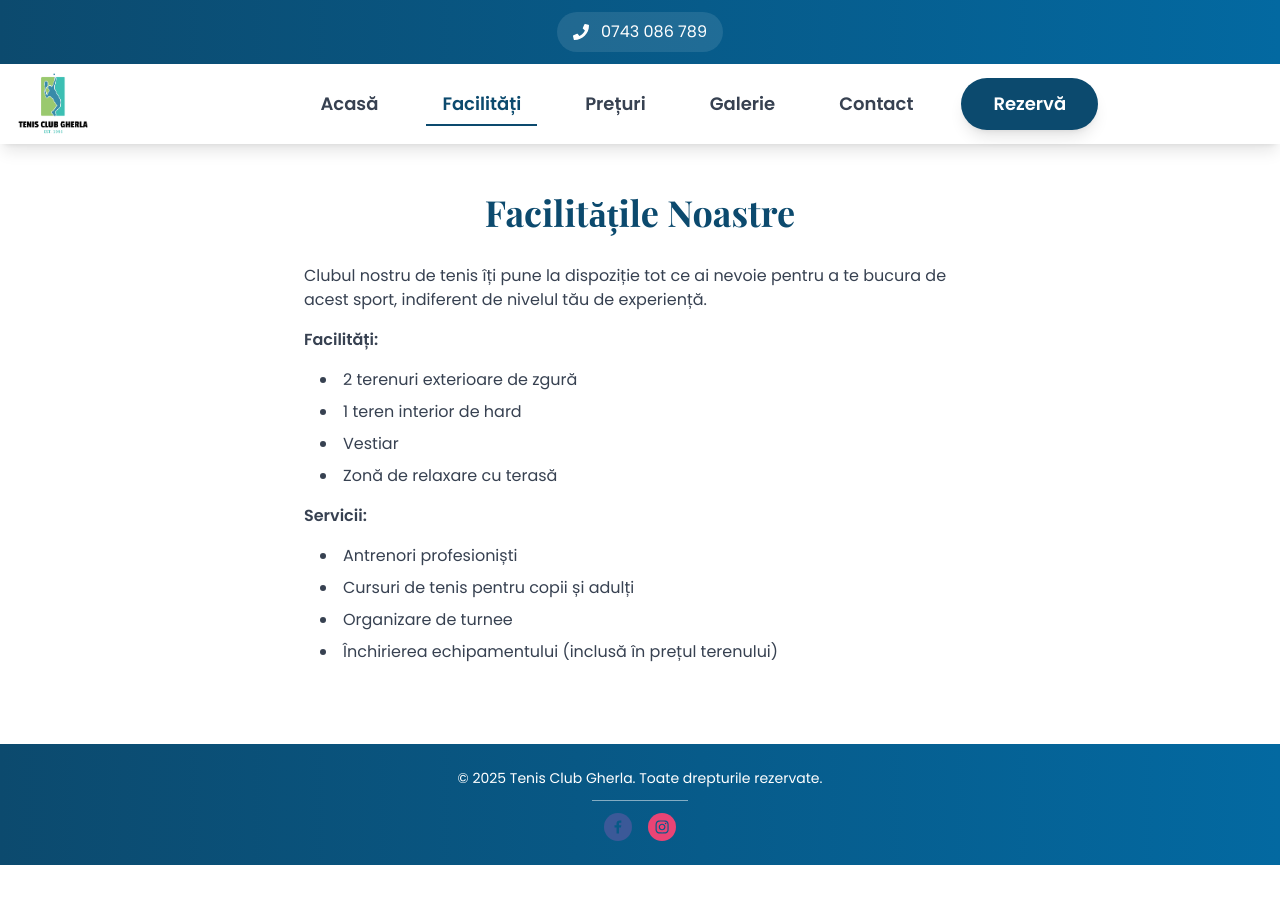
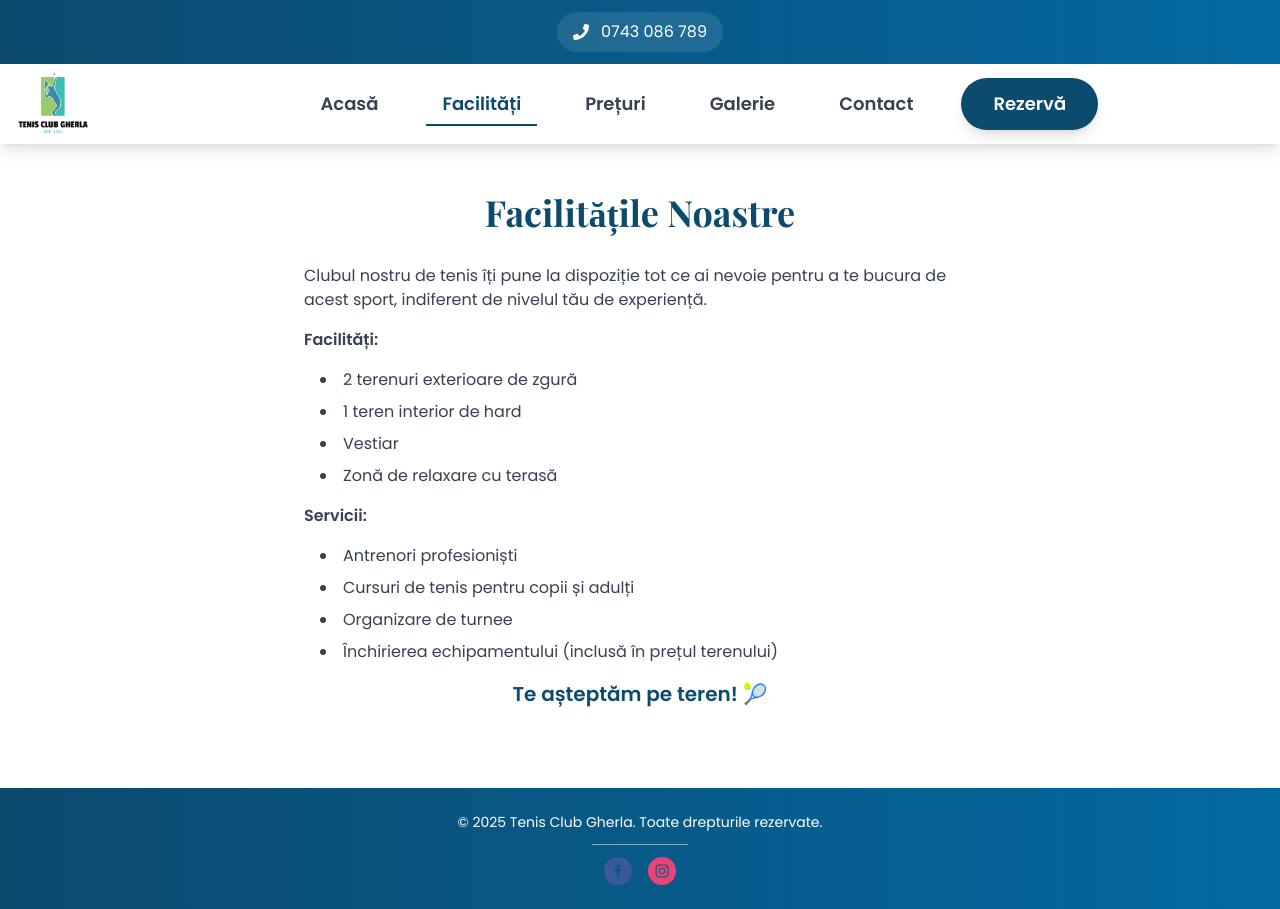
Before and after one commit to feudalics02/tennis-gherla-website, a React (Create React App) app: page /facilitati in a window 1280 px wide. Before the commit the page ends 865 px from the top, so only its background shows below. Built offline with nearby package versions, Linux system fonts and the light colour scheme.

Commit message:
feat: Add welcome message with tennis racket emoji to facilities page

```diff
--- a/src/Components/Facilitati.js
+++ b/src/Components/Facilitati.js
@@ -23,6 +23,11 @@ export default function Facilitati() {
                         <li>Organizare de turnee</li>
                         <li>Închirierea echipamentului (inclusă în prețul terenului)</li>
                     </ul>
+                    <div className="mt-8 text-center">
+                        <p className="text-xl font-semibold text-primary">
+                            Te așteptăm pe teren! 🎾
+                        </p>
+                    </div>
                 </div>
             </div>
         </div>
```
